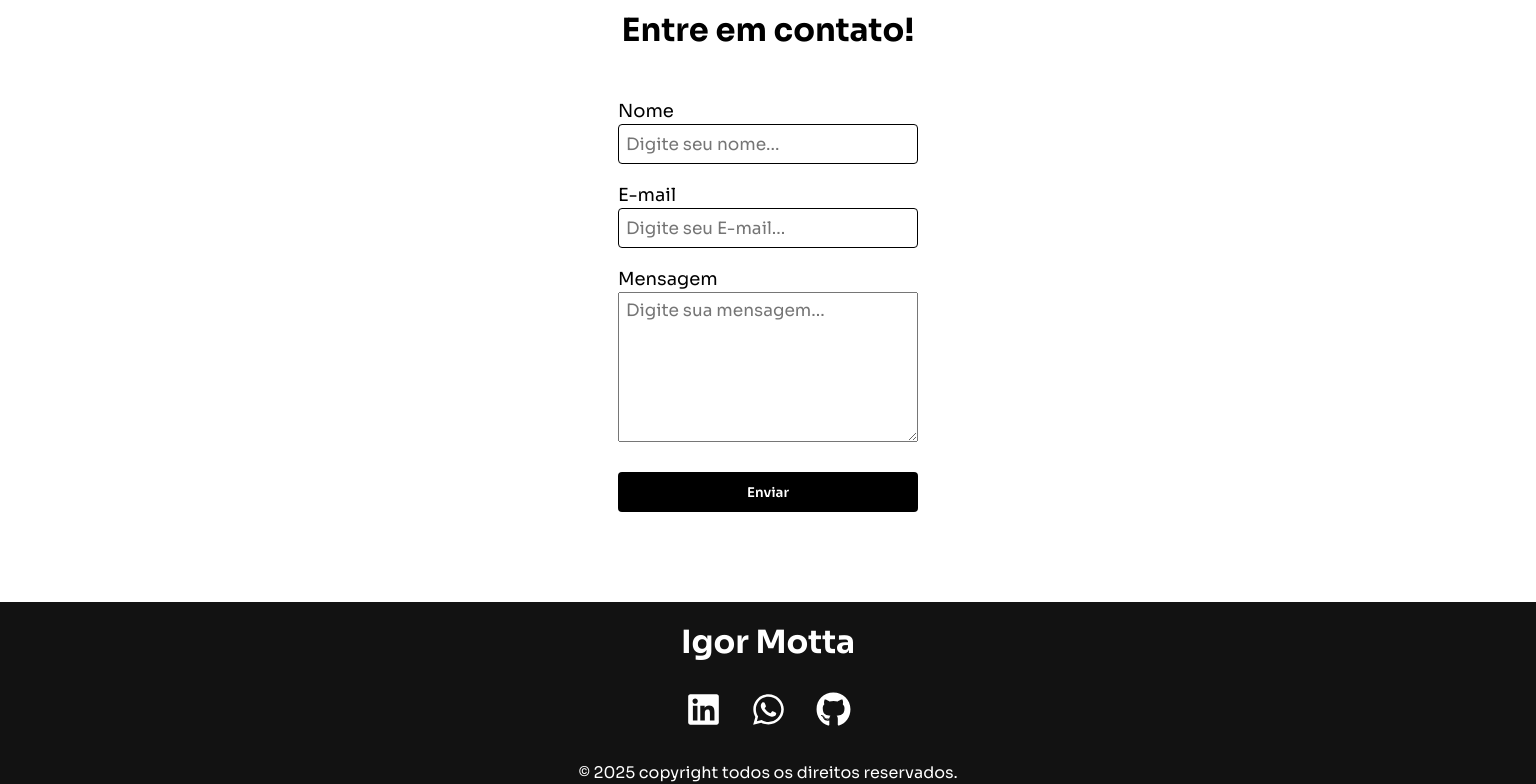
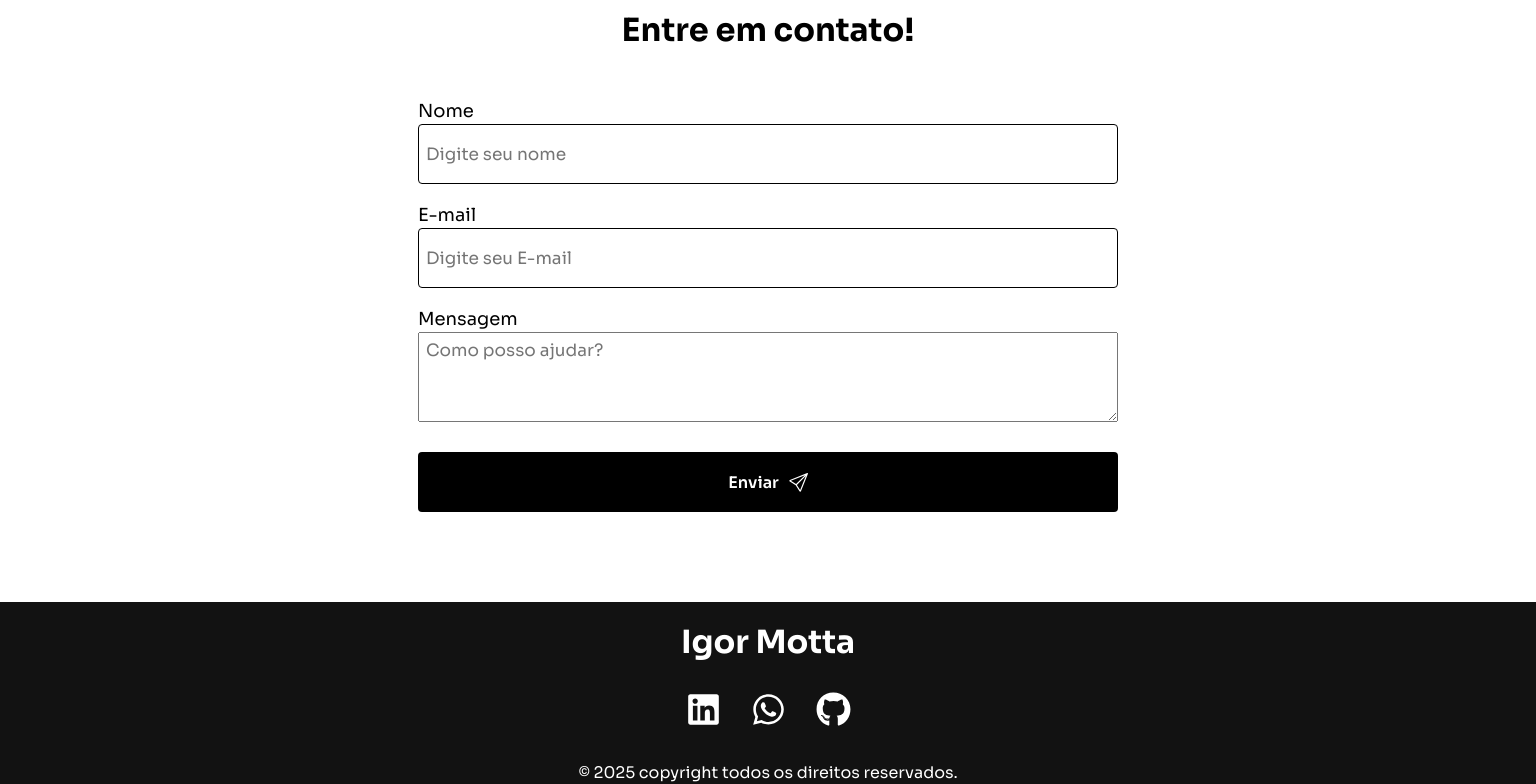
Before and after one commit to igormtt/portfolio-v2, a React (Vite) app: page / in a window 1536 px wide. Shown: the part 3520-4304 px from the top of the page. Built offline with nearby package versions, Linux system fonts and the light colour scheme.

Commit message:
Design completo

```diff
--- a/src/App.module.css
+++ b/src/App.module.css
@@ -1,4 +1,3 @@
-
 .container {
   display: flex;
   width: 100%;
@@ -28,7 +27,7 @@
 }
 
 .texto h1 > span {
-  font-size:48px;
+  font-size: 48px;
   font-weight: 800;
 }
 
@@ -37,7 +36,7 @@
 }
 
 .subtitle {
-  font-weight:300;
+  font-weight: 300;
   margin-top: 2rem;
   width: 65%;
 }
@@ -58,7 +57,8 @@
   margin-top: 4rem;
 }
 
-.titulo_sobre, .skills_sobre {
+.titulo_sobre,
+.skills_sobre {
   margin-bottom: 4rem;
 }
 
@@ -98,19 +98,19 @@
 
 .social {
   display: flex;
-  flex-direction:row;
+  flex-direction: row;
   align-items: center;
   width: 100%;
   gap: 20px;
   margin-top: 40px;
 }
 
-.buttonCV a{
+.buttonCV a {
   display: flex;
   justify-content: center;
   align-items: center;
   background-color: #000;
-  color: #FFF;
+  color: #fff;
   padding: 20px;
   border-radius: 6px;
   cursor: pointer;
@@ -127,7 +127,7 @@
 }
 
 .buttonCV a:hover {
-  background-color: #232323 ;
+  background-color: #232323;
 }
 
 .techsICons {
@@ -149,12 +149,11 @@
 
 .techsICons a:hover {
   background-color: #000000;
-  color: #FFF;
+  color: #fff;
 }
 
 .techsICons {
   display: flex;
-
 }
 
 .paragrafo_desc p {
@@ -171,7 +170,6 @@
 
   justify-content: center;
   flex-wrap: wrap;
-
 }
 
 .projetos_container {
@@ -180,20 +178,18 @@
   width: 100%;
   gap: 3rem;
   margin-top: 4rem;
-
   padding: 10px;
 }
 
 .projetos {
   display: flex;
   width: 100%;
-  /* background-color: #1d8686; */
   gap: 3rem;
   justify-content: space-around;
   flex-wrap: wrap;
   flex-direction: row;
   padding-block: 20px;
-  padding-inline: 200px;;
+  padding-inline: 200px;
 }
 
 .projetos_title {
@@ -251,7 +247,7 @@
 .form_container input {
   display: flex;
   width: 300px;
-  height: 40px;
+  height: 60px;
   border: 1px solid #000;
   border-radius: 4px;
   padding: 7px;
@@ -259,9 +255,9 @@
 }
 
 .form_container textarea {
-  max-width: 300px;
-  min-width: 300px;
-  height: 150px;
+  max-width: 700px;
+  min-height: 90px;
+  height: 90px;
   padding: 7px;
   font-size: 17px;
 }
@@ -270,7 +266,7 @@
   padding: 10px;
 }
 
-.btn button{
+.btn button {
   display: flex;
   justify-content: center;
   align-items: center;
@@ -282,17 +278,17 @@
   border-radius: 4px;
   cursor: pointer;
   margin-top: 10px;
-
   font-weight: 600;
-
+  font-size: 16px;
+  padding: 30px;
+  gap: 10px;
 }
 
 .btn button:hover {
-  transition: .3s;
+  transition: 0.3s;
   color: #cbcbcb;
-  background-color: #0c2121;
+  background-color: #121212;
 }
-
 
 @media (max-width: 1484px) {
   .secao_1 {
@@ -311,7 +307,7 @@
     height: 60px;
   }
 
-  .writer span{
+  .writer span {
     font-size: 2rem;
   }
 
@@ -340,7 +336,6 @@
     padding: 0;
     gap: 1rem;
   }
-
 }
 
 @media (max-width: 1282px) {
@@ -352,15 +347,13 @@
     font-size: 1.7rem;
   }
 
-
   .texto h1 > span {
     font-size: 1.7rem;
   }
 
-  .writer span{
+  .writer span {
     font-size: 1.7rem;
   }
-
 }
 
 @media (max-width: 1056px) {
@@ -373,7 +366,6 @@
     padding-inline: 5rem;
   }
 }
-
 
 @media (max-width: 995px) {
   .secao_1 {
@@ -411,13 +403,11 @@
     width: 350px;
     height: 310px;
   }
-
 }
 
 @media (max-width: 768px) {
-
   .writer {
-    margin-bottom: 20px;;
+    margin-bottom: 20px;
   }
 
   .image_desc img {
@@ -427,7 +417,7 @@
 
   .paragrafo_desc {
     width: 100%;
-    padding-inline:10px ;
+    padding-inline: 10px;
   }
 
   .skills_container {
@@ -438,7 +428,6 @@
   .curriculo {
     margin-top: 70px;
   }
-
 }
 
 @media (max-width: 500px) {
@@ -446,4 +435,21 @@
     width: 100%;
     text-align: center;
   }
+
 }
+
+@media (min-width : 1440px) {
+  .form_container input {
+    width: 700px;
+  }
+
+  .form_container textarea {
+    width: 700px;
+  }
+
+  .btn button {
+    display: flex;
+    width: 700px;
+  }
+
+}
--- a/src/App.tsx
+++ b/src/App.tsx
@@ -18,6 +18,7 @@ import Projeto from "./components/Projeto/Projeto";
 import { useState } from "react";
 import Footer from "./components/Footer/Footer";
 import { RiNextjsFill } from "react-icons/ri";
+import { BsSend } from "react-icons/bs";
 
 export default function App() {
   const icons: React.ReactNode[] = [
@@ -245,7 +246,7 @@ export default function App() {
                 <input
                   id="nome"
                   type="text"
-                  placeholder="Digite seu nome..."
+                  placeholder="Digite seu nome"
                   value={nome}
                   onChange={(e) => setNome(e.target.value)}
                 />
@@ -259,7 +260,7 @@ export default function App() {
                 <input
                   id="email"
                   type="text"
-                  placeholder="Digite seu E-mail..."
+                  placeholder="Digite seu E-mail"
                   value={email}
                   onChange={(e) => setEmail(e.target.value)}
                 />
@@ -272,14 +273,14 @@ export default function App() {
 
                 <textarea
                   id="mensagem"
-                  placeholder="Digite sua mensagem..."
+                  placeholder="Como posso ajudar?"
                   value={mensagem}
                   onChange={(e) => setMensagem(e.target.value)}
                 />
               </div>
 
               <div className={styles.btn}>
-                <button onClick={contactForm}>Enviar</button>
+                <button onClick={contactForm}> Enviar <BsSend size={19} /> </button>
               </div>
             </form>
             ) : (
```
